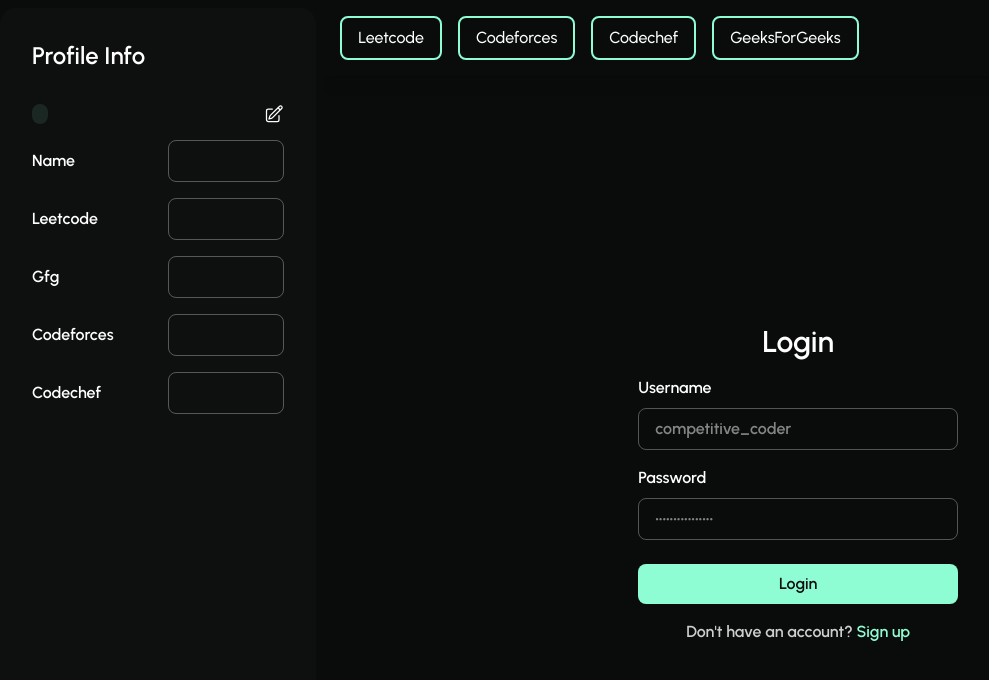
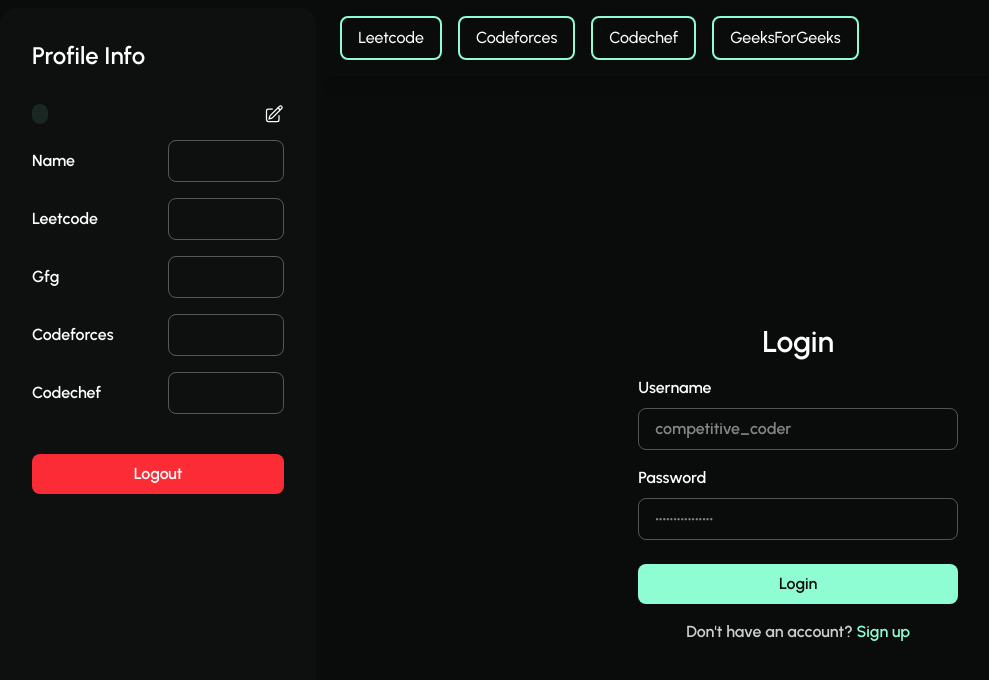
Before and after one commit to prince-vishwakarma-cs/devprogress-client, a React (Vite) app: page /login in a window 1280 px wide. Shown: the top 680 px of the page, without its empty margins (8-997 px from the left). Built offline with nearby package versions, Linux system fonts and the light colour scheme; no server answers.

Commit message:
fixed bugs

```diff
--- a/src/components/Userinfo.jsx
+++ b/src/components/Userinfo.jsx
@@ -1,7 +1,7 @@
 import React, { useState } from "react";
 import { useSelector, useDispatch } from "react-redux";
-import { useUpdateMutation } from "../redux/api/userAPI";
-import { userExist } from "../redux/reducers/authSlice";
+import { useLogoutMutation, useUpdateMutation } from "../redux/api/userAPI";
+import { userExist, userNotExist } from "../redux/reducers/authSlice";
 import toast from "react-hot-toast";
 
 export const Userinfo = () => {
@@ -10,6 +10,7 @@
   const [updateUser, { isLoading }] = useUpdateMutation();
   const avatarurl = user?.user?.avatar?.url || "";
 
+  const [logoutUser, { isLoading: logoutLoading }] = useLogoutMutation();
   const [editing, setEditing] = useState(false);
   const [formData, setFormData] = useState({
     name: user?.user?.name || "",
@@ -20,14 +21,7 @@
     avatar: user?.user?.avatar || null,
   });
 
-  const originalData = {
-    name: user?.user?.name || "",
-    leetcode: user?.user?.platform_url?.leetcode || "",
-    gfg: user?.user?.platform_url?.gfg || "",
-    codeforces: user?.user?.platform_url?.codeforces || "",
-    codechef: user?.user?.platform_url?.codechef || "",
-    avatar: user?.user?.avatar || null,
-  };
+  const originalData = { ...formData };
 
   const handleChange = (e) => {
     setFormData({ ...formData, [e.target.name]: e.target.value });
@@ -57,6 +51,18 @@
     }
   };
 
+  const handleLogout = async () => {
+    try {
+      const { data } = await logoutUser();
+      if (data?.success) {
+        dispatch(userNotExist());
+        toast.success(data.message);
+      }
+    } catch (error) {
+      console.log("Logout Failed", error);
+    }
+  };
+
   return (
     <div className="!p-[1rem] max-w-lg mx-auto ">
       <h2 className="text-2xl font-bold mb-4">Profile Info</h2>
@@ -67,7 +73,6 @@
               src={avatarurl}
               alt="avatar"
               className="w-24 h-24 rounded-full object-cover"
-
             />
           )}
         </div>
@@ -81,7 +86,6 @@
             viewBox="0 0 24 24"
             strokeWidth="1.5"
             stroke="currentColor"
-            class="size-6"
             className={`size-5 cursor-pointer ${editing ? "hidden" : "block"}`}
             onClick={() => setEditing(!editing)}
           >
@@ -93,9 +97,7 @@
           </svg>
         </div>
 
-        {editing && (
-          <input type="file" className="w-full" onChange={handleFileChange} />
-        )}
+        {editing && <input type="file" className="w-full" onChange={handleFileChange} />}
 
         {Object.keys(formData).map(
           (key) =>
@@ -115,6 +117,7 @@
               </div>
             )
         )}
+
         {editing && (
           <div className="flex gap-4">
             <button
@@ -135,6 +138,14 @@
             </button>
           </div>
         )}
+
+        <button
+          className="w-full mt-6 bg-red-500 text-white py-2 rounded-lg hover:bg-red-600 transition cursor-pointer"
+          onClick={handleLogout}
+          disabled={logoutLoading}
+        >
+          {logoutLoading ? "Logging out..." : "Logout"}
+        </button>
       </div>
     </div>
   );
--- a/src/redux/api/userAPI.js
+++ b/src/redux/api/userAPI.js
@@ -29,6 +29,13 @@
       }),
       invalidatesTags: ["User"]
     }),
+    logout: builder.mutation({
+      query: () => ({
+        url: "logout",
+        method: "POST",
+      }),
+      providesTags:["User"]
+    }),
     update:builder.mutation({
       query:(formdata)=>({
         url:"/update",
@@ -43,5 +50,5 @@
   }),
 });
 
-export const { useRegisterMutation, useLoginMutation, useGetUserQuery,useUpdateMutation } =
+export const { useRegisterMutation, useLoginMutation, useGetUserQuery,useUpdateMutation ,useLogoutMutation} =
   userAPI;
```
